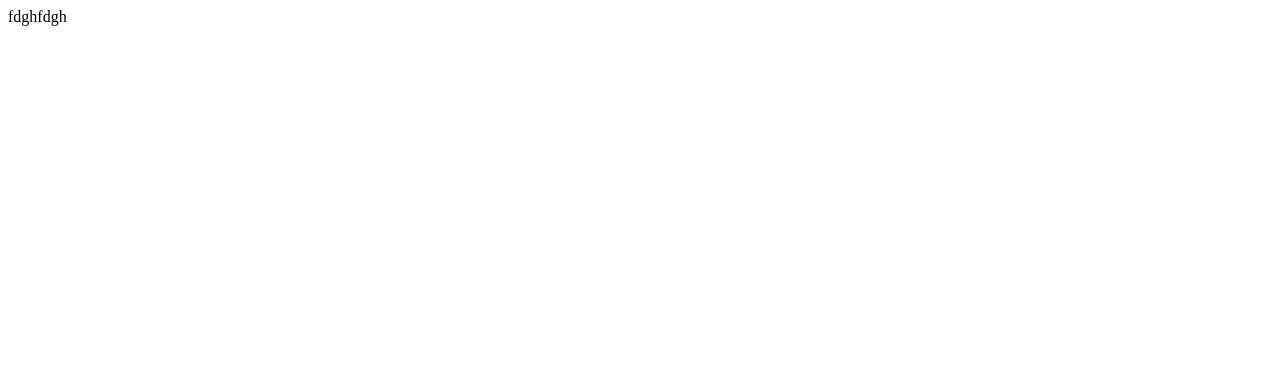
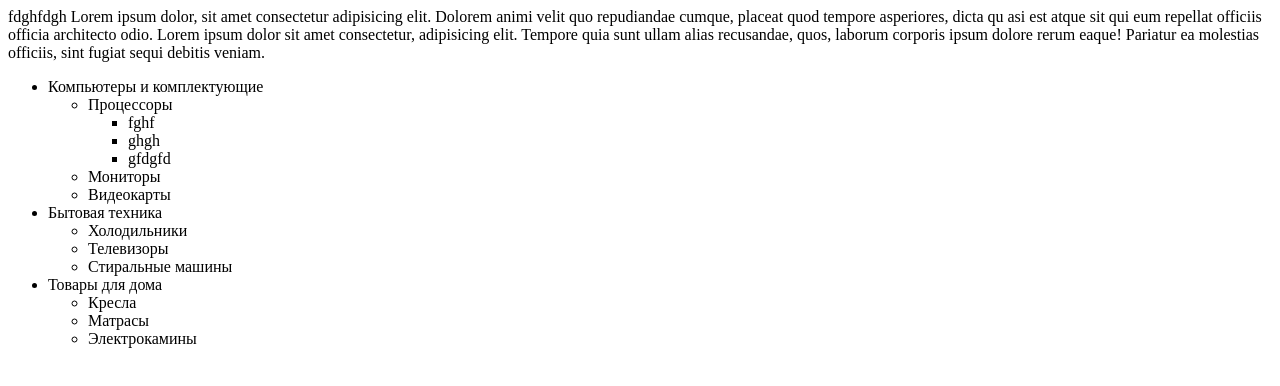
Before and after one commit to AleksandrKrupnik/learning-new, a plain HTML site: page index.html in a window 1280 px wide. Drawn offline with Linux system fonts and the light colour scheme.

Commit message:
Учил лорем и ul с li

```diff
--- a/index.html
+++ b/index.html
@@ -8,5 +8,46 @@
 </head>
 <body>
     fdghfdgh
+    Lorem ipsum dolor, sit amet consectetur adipisicing elit.
+     Dolorem animi velit quo repudiandae cumque, placeat quod
+      tempore asperiores, dicta qu
+    asi est atque sit qui eum repellat officiis
+     officia architecto odio.
+     Lorem ipsum dolor sit amet consectetur, adipisicing
+      elit. Tempore quia sunt ullam alias recusandae, quos,
+       laborum corporis ipsum dolore rerum eaque! Pariatur ea
+        molestias officiis, sint fugiat sequi debitis veniam.
+        <ul>
+            <li>
+              Компьютеры и комплектующие
+              <ul>
+                <li>Процессоры
+                    <ul>
+                        <li>fghf</li>
+                        <li>ghgh</li>
+                        <li>gfdgfd</li>
+                    </ul>
+                </li>
+                <li>Мониторы</li>
+                <li>Видеокарты</li>
+              </ul>
+            </li>
+            <li>
+              Бытовая техника
+              <ul>
+                <li>Холодильники</li>
+                <li>Телевизоры</li>
+                <li>Стиральные машины</li>
+              </ul>
+            </li>
+            <li>
+              Товары для дома
+              <ul>
+                <li>Кресла</li>
+                <li>Матрасы</li>
+                <li>Электрокамины</li>
+              </ul>
+            </li>
+          </ul>
 </body>
 </html>
```
